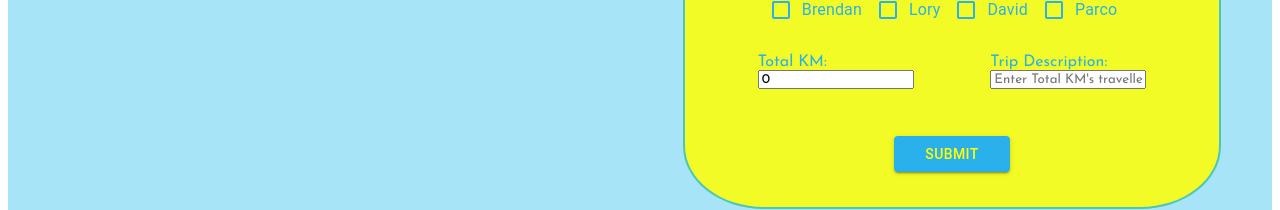
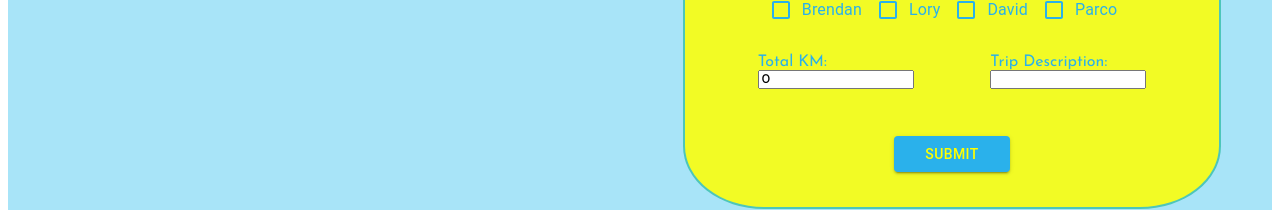
Before and after one commit to woobrendan/Fuel_Splitter, a React (Create React App) app in the folder fuel_splitter/: page / in a window 1280 px wide. Shown: the part 345-555 px from the top of the page. Built offline with nearby package versions, Linux system fonts and the light colour scheme; no server answers.

Commit message:
change interface props val to be union string, add name to interrface. pass name to testid and name

```diff
--- a/fuel_splitter/src/components/New_trip/InputContainer.tsx
+++ b/fuel_splitter/src/components/New_trip/InputContainer.tsx
@@ -1,8 +1,9 @@
 interface Props {
   onInputChange: (e: React.FormEvent) => void;
-  val: number;
+  val: number | string;
   error: boolean;
   label: string;
+  name: string;
 }
 
 const InputContainer: React.FC<Props> = ({
@@ -10,19 +11,19 @@ const InputContainer: React.FC<Props> = ({
   val,
   error,
   label,
+  name,
 }) => {
   return (
     <div className="newTrip__input__container">
       <label>{label}:</label>
       <input
-        placeholder="Enter Total KM's travelled"
         type="input"
         value={val}
-        data-testid="trip_km"
-        name="totalKM"
+        data-testid={name}
+        name={name}
         onChange={(e: React.FormEvent) => onInputChange(e)}
       />
-      {error && <span className="error">Must have KMs</span>}
+      {error && <span className="error">Must have {label}</span>}
     </div>
   );
 };
```
